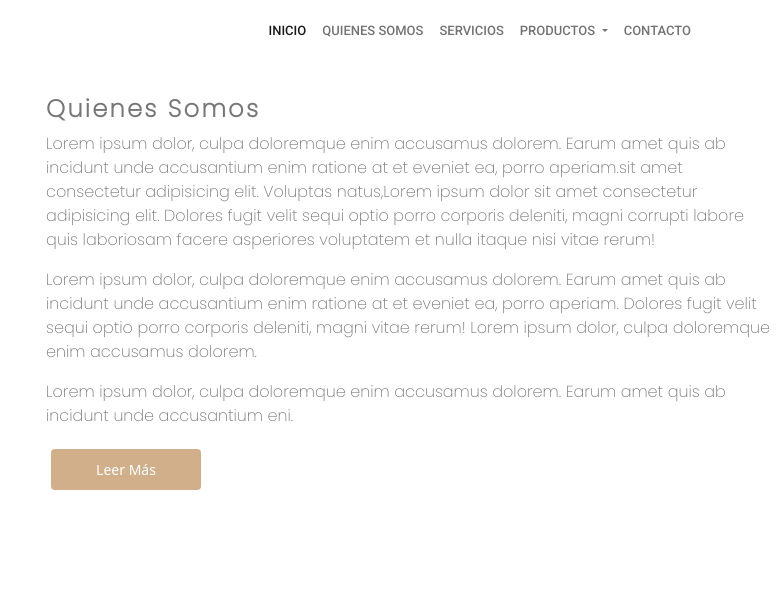
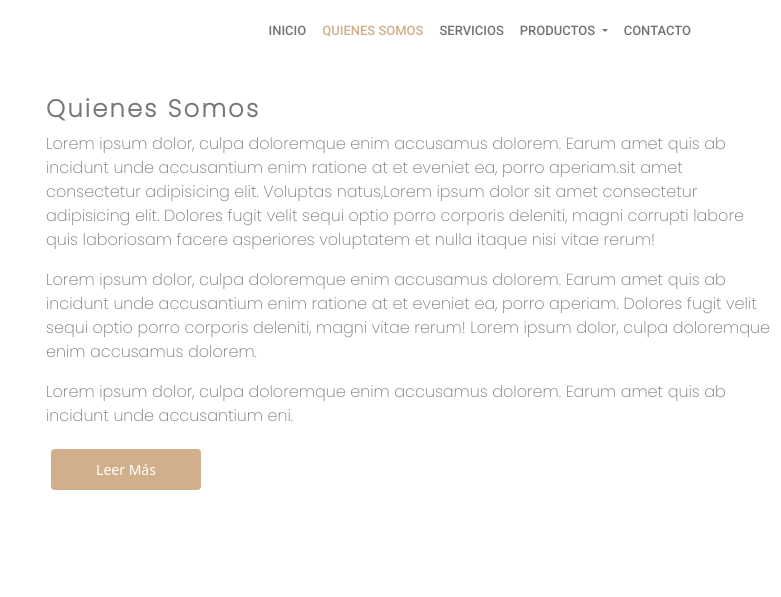
Before and after one commit to FranciscoBellani/velas-olivia, a plain HTML site: page paginas/quienes-somos.html in a window 1280 px wide. Shown: the top 597 px of the page, 499-1280 px from the left. Drawn offline with nearby package versions, Linux system fonts and the light colour scheme.

Commit message:
estilo btn active

```diff
--- a/css/estilos.css
+++ b/css/estilos.css
@@ -9,7 +9,6 @@
     background-color: #fff;
 }
 /* estilo del header*/
-
 .span-logo{
     margin-top: 10px;
     text-transform: uppercase;
@@ -21,7 +20,6 @@
     font-family: 'Roboto', sans-serif;
     font-size: 13px;
     line-height: 1.2;
-
 }
 .slider {
     width: 100%;
@@ -76,12 +74,10 @@
     font-family: 'Poppins', sans-serif;
     font-weight: bold;
     letter-spacing: .1em;
-
 }
 main p {
     color: #777777;
     font-family: 'Poppins', sans-serif;
-
 }
 hr.solid {
     border-top: 2px solid #bbb;
@@ -126,7 +122,9 @@
     opacity: 1;
     right: 0;
   }
-
+.navbar-nav .nav-link.active, .navbar-nav .show>.nav-link {
+  color: #d0af8a;
+}
 /* estilos del footer*/
 footer{
     display: flex;
@@ -154,3 +152,7 @@
 footer h5 {
     font-size: 15px;
 }
+
+@media screen and (min-width:480px) {
+
+}
--- a/paginas/quienes-somos.html
+++ b/paginas/quienes-somos.html
@@ -30,10 +30,10 @@
       <div class="collapse navbar-collapse" id="navbarSupportedContent">
         <ul class="navbar-nav ms-auto">
           <li class="nav-item">
-            <a class="nav-link active" aria-current="page" href="../index.html">INICIO</a>
+            <a class="nav-link" href="../index.html">INICIO</a>
           </li>
           <li class="nav-item">
-            <a class="nav-link" href="./paginas/quienes-somos.html">QUIENES SOMOS</a>
+            <a class="nav-link active" aria-current="page" href="./paginas/quienes-somos.html">QUIENES SOMOS</a>
           </li>
           <li class="nav-item">
             <a class="nav-link" href="./paginas/servicios.html">SERVICIOS</a>
```
